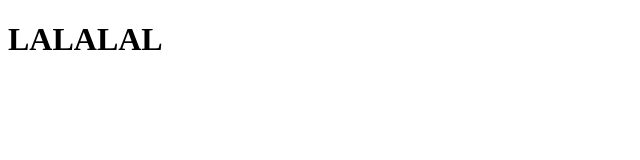
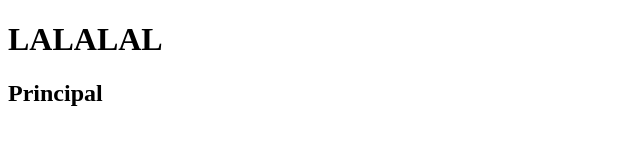
Before and after one commit to Angie5678/sesion7, a plain HTML site: page index.html in a window 1280 px wide. Shown: the whole page, without its empty margins (0-640 px from the left). Drawn offline with Linux system fonts and the light colour scheme.

Commit message:
final commit

```diff
--- a/index.html
+++ b/index.html
@@ -7,5 +7,6 @@
 </head>
 <body>
     <h1> LALALAL</h1>
+    <h2> Principal</h2>
 </body>
 </html>
```
